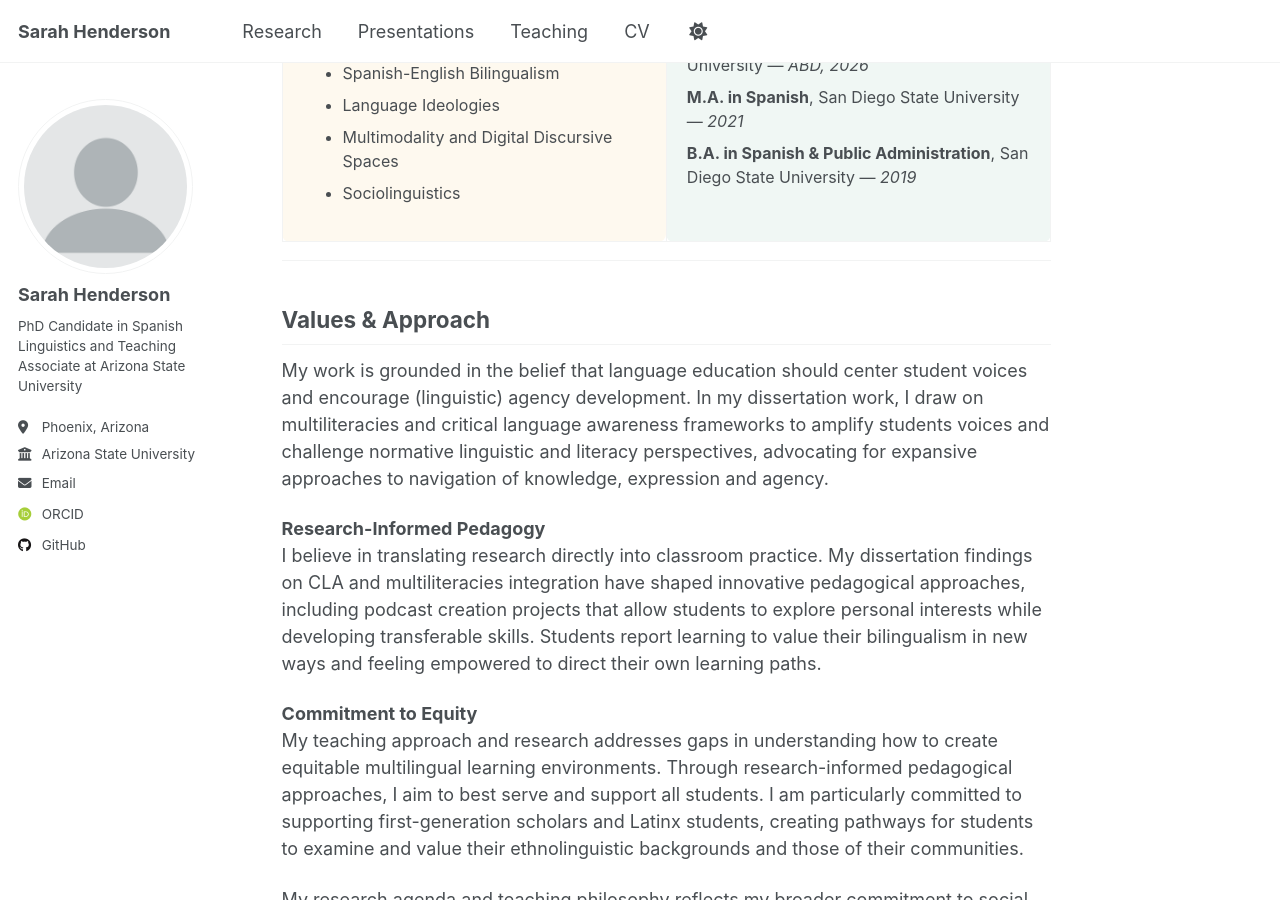
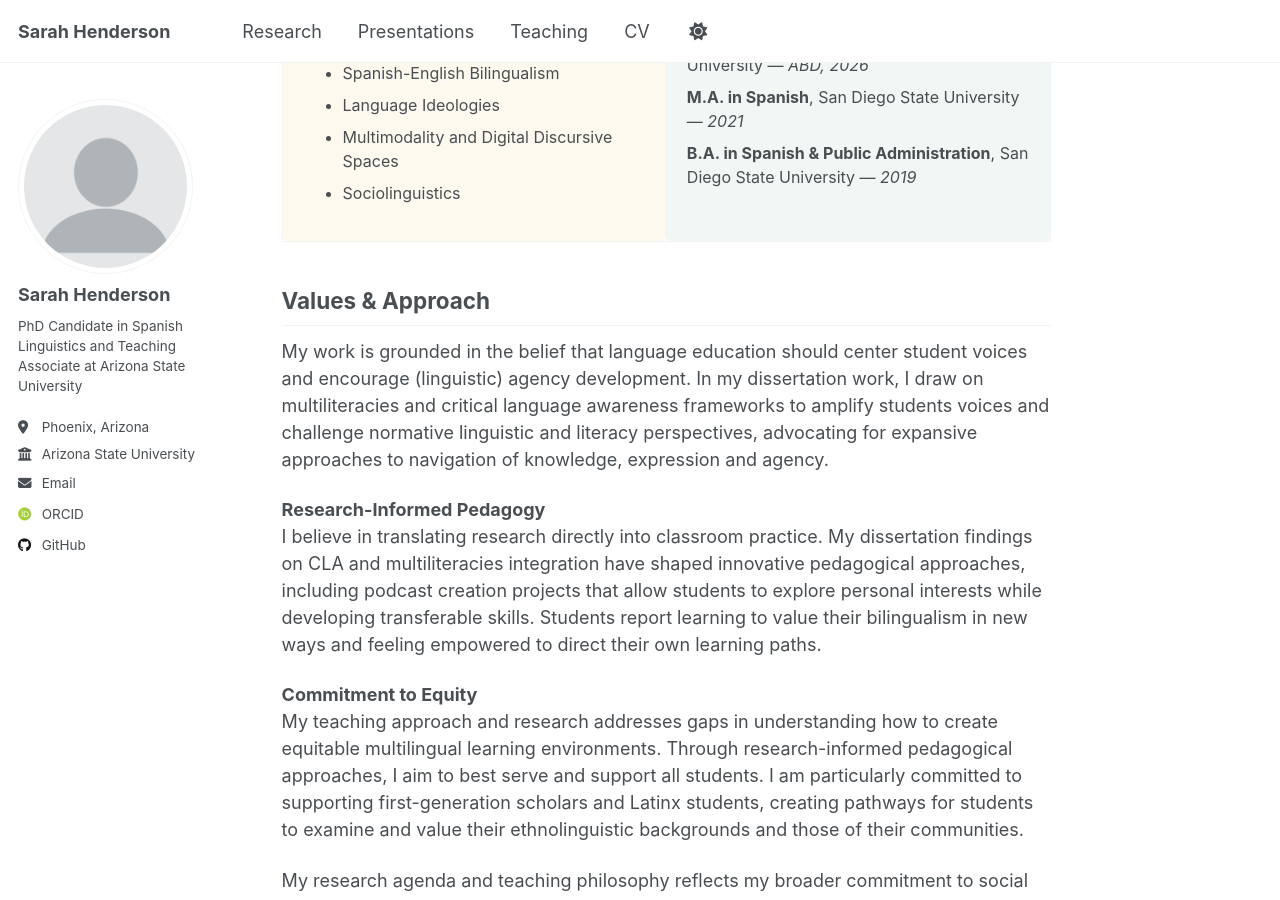
Before and after one commit to sarah-e-henderson/sarah-e-henderson.github.io, a Jekyll site: the page built from _pages/about.md, in a window 1280 px wide and 900 px high, scrolled down 414 px. Built offline with Jekyll 4.4.1, drawn with Linux system fonts in a browser that asks for light colours; some web fonts are replaced; a script that is not in the unit is left out.

Commit message:
Update about.md

```diff
--- a/_pages/about.md
+++ b/_pages/about.md
@@ -15,9 +15,8 @@ redirect_from:
   My name is Sarah Henderson and I am a Ph.D. Candidate in Spanish Linguistics in the School of International Letters and Cultures at Arizona State University, where I also serve as a Teaching Associate. I warmly welcome you to browse my site and reach out to connect.
 </div>
 
-
 <!-- Two-Column Layout -->
-<table>
+<table style="width: 100%; border-spacing: 24px 0;">
   <tr>
     <!-- Left Column: Research Interests -->
     <td style="width: 50%; vertical-align: top; padding: 20px; background-color: #fef9ef; border-radius: 8px; font-size: 16px;">
@@ -31,7 +30,7 @@ redirect_from:
       </ul>
     </td>
 
-    <!-- Right Column: Education (simplified entries) -->
+    <!-- Right Column: Education -->
     <td style="width: 50%; vertical-align: top; padding: 20px; background-color: #f0f7f4; border-radius: 8px; font-size: 16px;">
       <strong>🎓 Education</strong>
       <ul style="list-style-type: none; padding-left: 0; margin-top: 10px;">
@@ -42,8 +41,6 @@ redirect_from:
     </td>
   </tr>
 </table>
-
----
 
 
 ## Values & Approach
```
